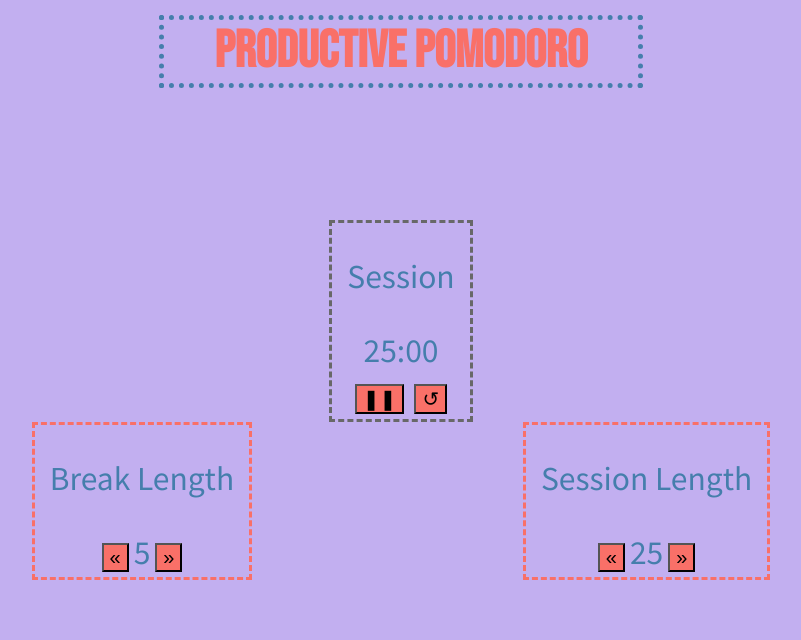
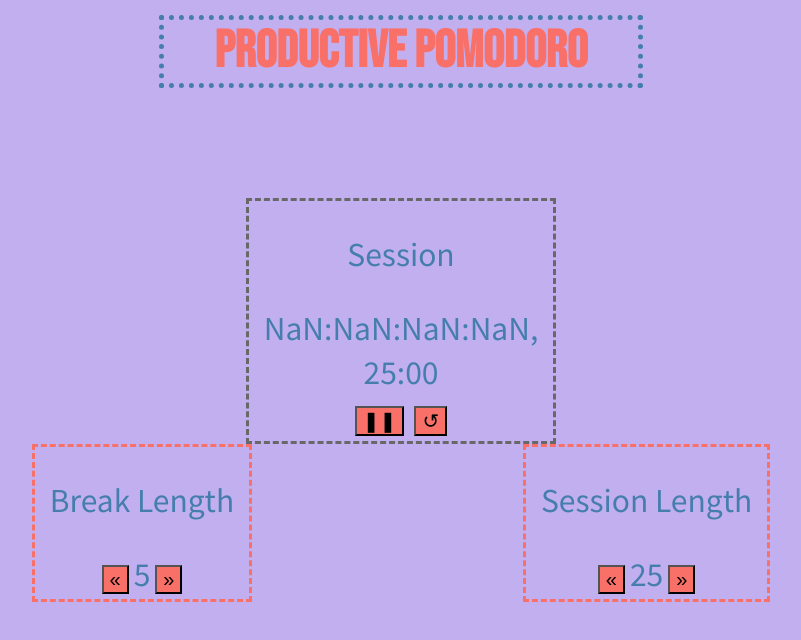
Before and after one commit to hannamlittlefield/PomodoroClock, a React (Create React App) app: page / in a window 1280 px wide. Shown: the top 640 px of the page, without its empty margins (239-1040 px from the left). Built offline with nearby package versions, Linux system fonts and the light colour scheme.

Commit message:
adding Countdown component

```diff
--- a/src/SessionTimer.js
+++ b/src/SessionTimer.js
@@ -1,32 +1,24 @@
 import React, {useState} from 'react'
+import Countdown from 'react-countdown';
 
-export default function SessionTimer({handleOnReset}){
+export default function SessionTimer({handleOnReset}, {breakDisplay}){
     const [sessionDisplay, setSessionDisplay] = useState("25:00")
 
     function handleStartStop(){
-        setInterval(function() {
-            var presentTime = sessionDisplay;
-            var timeArray = presentTime.split(':');
-            var m = timeArray[0];
-            var s = checkSecond(timeArray[1] - 1)
-                console.log(s)
-                if(s==="59"){m=m-1}
-        console.log(s-1)
-            document.getElementById("time-left").innerHTML=(m +":" + s)
-        /*setSessionDisplay(m +":" + s)*/
-        }, 1000
-        )
     }
-
-    function checkSecond(sec) {
-        if (sec < "10" && sec >= "0") {sec = "0" + sec};
-        if (sec < "0") {sec = "59"};
-        return sec;
-      }
 
     return(
         <div id="timer-label">
             <p>Session</p>
+            <Countdown
+                date={sessionDisplay}
+                intervalDelay={0}
+                precision={3}
+                autoStart={false}
+                onPause={sessionDisplay}
+                onComplete={breakDisplay}
+  />,
+
             <div id="time-left">{sessionDisplay}</div>
             <button
                 id="start_stop"
```
